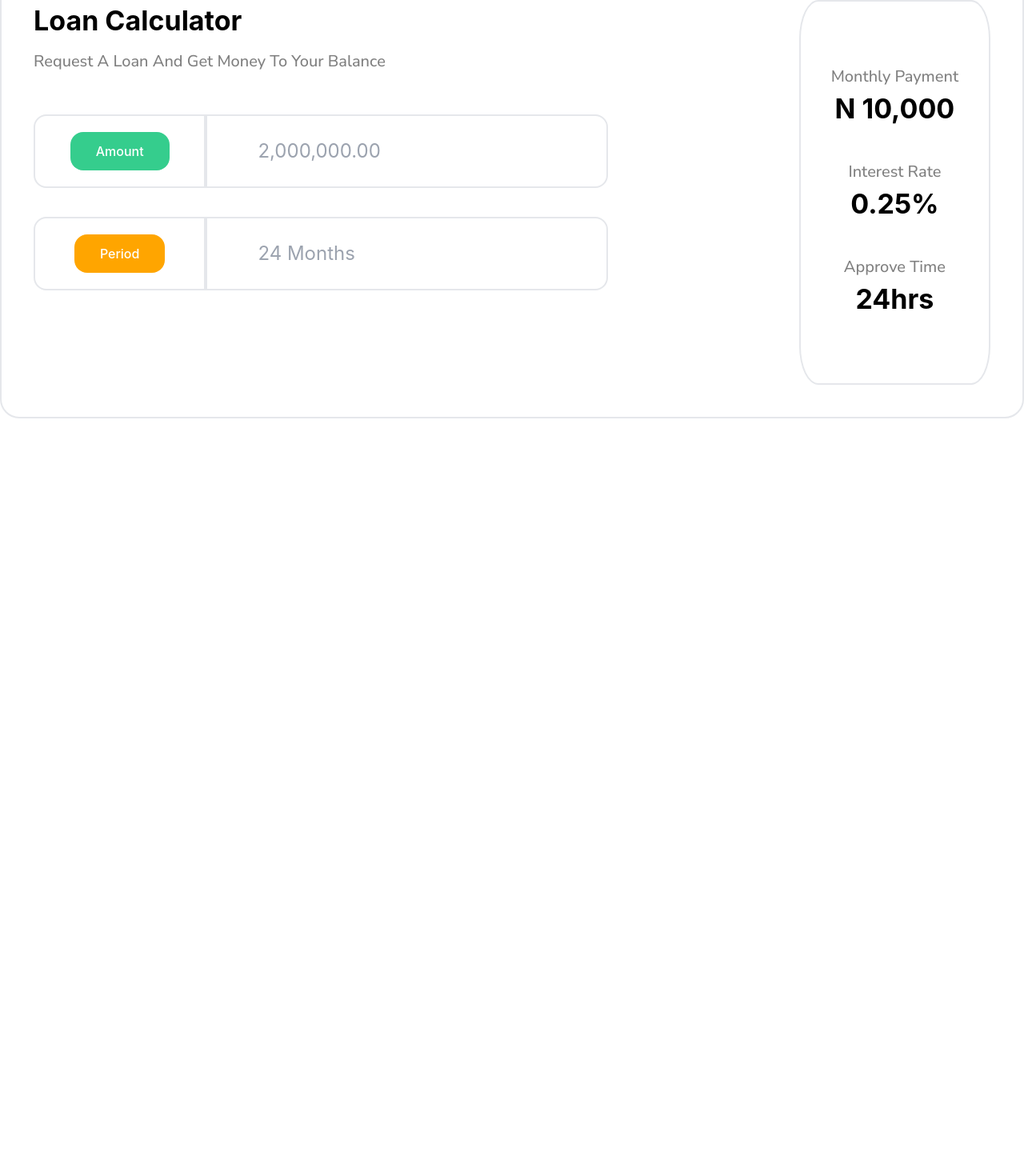
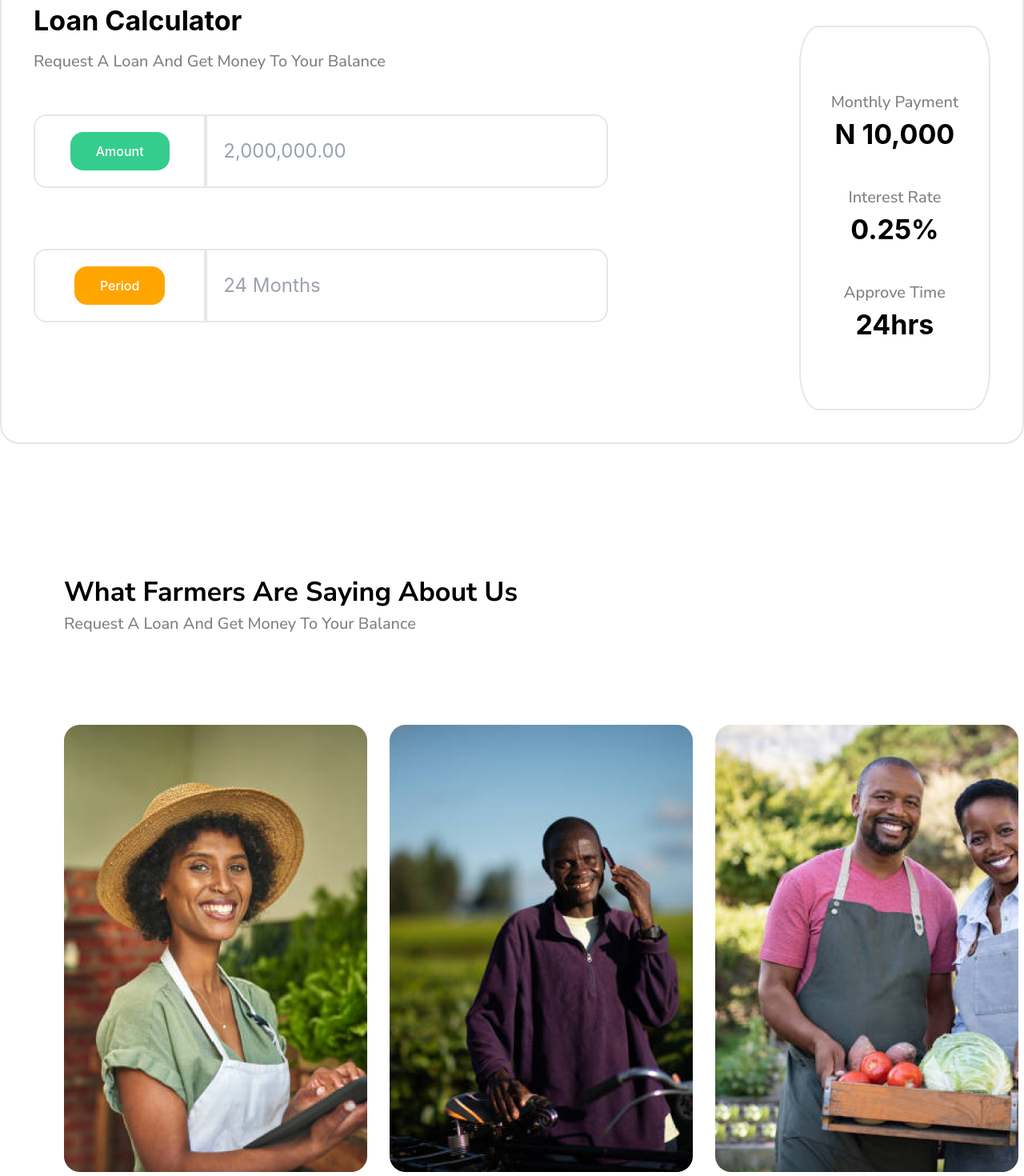
Before and after one commit to Toshmoney/smartfarmer, a React (Create React App) app in the folder client-side/: page / in a window 1280 px wide. Shown: the part 4450-5920 px from the top of the page at 80% size. Before the commit the page ends 4973 px from the top, so only its background shows below. Built offline with nearby package versions, Linux system fonts and the light colour scheme; a web font is replaced by a local one.

Commit message:
updated About us

```diff
--- /dev/null
+++ b/client-side/src/Components/Aboutus/Aboutus.jsx
@@ -0,0 +1,22 @@
+import React from 'react'
+import img1 from '../../Images/Component 7.png'
+import img2 from '../../Images/Component 6.png'
+import img3 from '../../Images/Component 5.png'
+
+const Aboutus = () => {
+  return (
+    <div className='px-20 mb-[20rem]'>
+        <div className='container capitalize nunito lg:text-left items-center text-center lg:items-start lg:w-full flex flex-col '>
+            <h1 className='lg:w-[70%]'>what farmers are saying about us</h1>
+            <p className='capitalize nunito text-xl text-[grey]'>request a loan and get money to your balance</p>
+            <div className='gap-7 mt-7 flex flex-col lg:flex lg:flex-row w-full lg:justify-between lg:mt-28 '>
+                <img src={img1} alt="" />
+                <img src={img2} alt="" />
+                <img src={img3} alt="" />
+            </div>
+        </div>
+    </div>
+  )
+}
+
+export default Aboutus;
--- a/client-side/src/Components/Getstarted/Getstarted.jsx
+++ b/client-side/src/Components/Getstarted/Getstarted.jsx
@@ -31,35 +31,35 @@ const Getstarted = () => {
                 </div>
             </div>
         </div>
-        <div className='container flex flex-col gap-11 px-10 lg:px-0'>
+        <div className='container flex flex-col mb-10 gap-11 px-10 lg:px-0 lg:mb-40'>
             <div className='capitalize nunito text-left lg:w-1/3 flex flex-col gap-3'>
-                <h1 className='lg:w-[70%]'>your estimate loan calculator</h1>
+                <h1 className='w-full lg:w-[70%]'>your estimate loan calculator</h1>
                 <p className='capitalize nunito text-xl text-[grey]'>request a loan and get money to your balance</p>
             </div>
-            <div className='border-2 border-grey-400 rounded-3xl flex w-full px-10 py-10 justify-between'>
-                <div className='w-[60%] flex flex-col gap-3 text-left'>
+            <div className='border-2 border-grey-400 rounded-3xl flex flex-col w-full px-10 py-10 lg:justify-between lg:flex-row'>
+                <div className='w-full lg:w-[60%] flex flex-col gap-3 text-left'>
                     <h1>Loan Calculator</h1>
                     <p className='capitalize nunito text-xl text-[grey]'>request a loan and get money to your balance</p>
                     <div className='flex flex-col gap-9'>
                         <div className='flex w-full mt-10 '>
                             <div className='w-[30%] flex justify-center border-2 py-5 rounded-tl-2xl rounded-bl-2xl'>
-                                <button className='btn text-white'>Amount</button>
+                                <button className='font-medium py-1 px-2 lg:py-3 lg:px-8 bg-[#35CD8D] rounded-2xl hover:opacity-20 ease-in duration-200 text-white'>Amount</button>
                             </div>
                             <div className='w-[70%] outline-0 border-2 py-7 rounded-tr-2xl rounded-br-2xl flex justify-center'>
-                                <input className='text-2xl outline-none' type="text" placeholder='2,000,000.00' />
+                                <input className='w-full px-5 text-2xl outline-none' type="text" placeholder='2,000,000.00' />
                             </div>
                         </div>
-                        <div className='flex w-full '>
+                        <div className='flex w-full mt-10 '>
                             <div className='w-[30%] flex justify-center border-2 py-5 rounded-tl-2xl rounded-bl-2xl'>
-                                <button className='font-medium py-3 px-8 bg-[#FFA500] rounded-2xl hover:opacity-20 ease-in duration-200 text-white'>Period</button>
+                                <button className='font-medium py-1 px-2 lg:py-3 lg:px-8 bg-[#FFA500] rounded-2xl hover:opacity-20 ease-in duration-200 text-white'>Period</button>
                             </div>
                             <div className='w-[70%] outline-0 border-2 py-7 rounded-tr-2xl rounded-br-2xl flex justify-center'>
-                                <input className='text-2xl outline-none' type="text" placeholder='24 Months' />
+                                <input className='w-full px-5 text-2xl outline-none' type="text" placeholder='24 Months' />
                             </div>
                         </div>
                     </div>
                 </div>
-                <div className='w-[20%] border-2 rounded-[10%] text-left py-20 items-center flex flex-col gap-10'>
+                <div className='w-[100%] lg:w-[20%] border-2 rounded-[10%] text-left py-20 items-center flex flex-col gap-10 mt-8'>
                     <div className='flex flex-col items-center'>
                         <p className='capitalize nunito text-xl text-[grey]'>Monthly Payment</p>
                         <h1>N 10,000</h1>
--- a/client-side/src/Components/Landingpage.jsx
+++ b/client-side/src/Components/Landingpage.jsx
@@ -5,6 +5,7 @@ import Getfund from './GetFund/Getfund'
 import Streamline from './GetFund/Streamline'
 import Eligibility from './Eligibility/Eligibility'
 import Getstarted from './Getstarted/Getstarted'
+import Aboutus from './Aboutus/Aboutus'
 
 const Landingpage = () => {
   return (
@@ -15,6 +16,7 @@ const Landingpage = () => {
       <Streamline/>
       <Eligibility/>
       <Getstarted/>
+      <Aboutus/>
     </div>
   )
 }
--- a/client-side/src/index.css
+++ b/client-side/src/index.css
@@ -49,7 +49,6 @@ svg{
   font-family: "Nunito Sans";
   line-height: 50px !important;
   font-size: 40px;
-  /* font-size: 3rem; */
 }
 .hero-para{
   font-family: "Nunito Sans";
@@ -67,7 +66,6 @@ svg{
   @apply font-medium py-3 px-8 bg-[#35CD8D] rounded-2xl hover:opacity-20 ease-in duration-200;
 }
 
-
 .nunito{
   font-family: "Nunito Sans";
 }
```
Also changed, not shown: client-side/src/Components/Footer/Footer.jsx (added).
